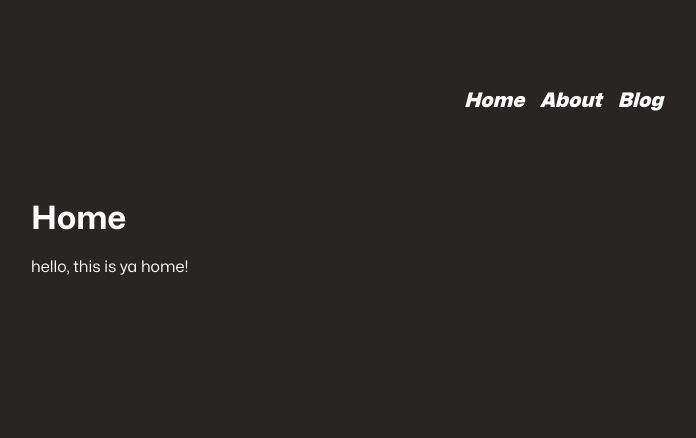
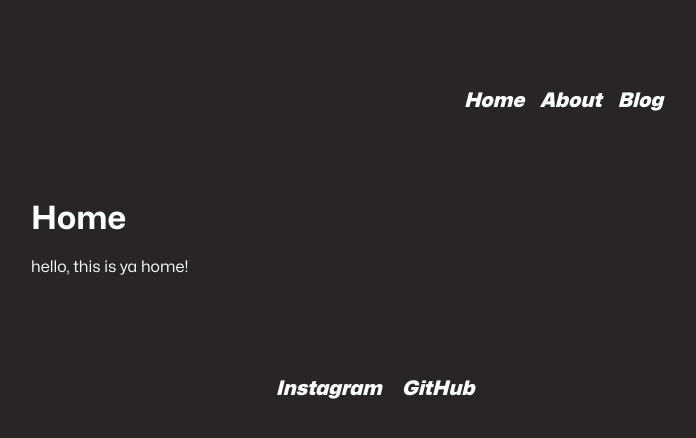
Before and after one commit to snapcracklenpop-dev/tested-telescope, an Astro site: page / in a window 1280 px wide. Shown: the whole page, without its empty margins (293-989 px from the left). Built offline with nearby package versions, Linux system fonts and the light colour scheme; Astro itself is replaced by a stand-in of ours.

Commit message:
created footer with social links

```diff
--- a/src/Layouts/BaseLayout.astro
+++ b/src/Layouts/BaseLayout.astro
@@ -1,6 +1,7 @@
 ---
 import "../styles/global.css";
 import Header from "../components/Header.astro";
+import Footer from "../components/Footer.astro";
 const { pageTitle } = Astro.props;
 ---
 
@@ -17,17 +18,15 @@ const { pageTitle } = Astro.props;
     <Header />
     <div>
       <h1>{pageTitle}</h1>
-      <slot /></div>
-
+      <slot />
+    </div>
+    <Footer/>
   </body>
 </html>
 
 <style>
-
-  div{
+  div {
     max-width: 50%;
-    margin:0 auto;
+    margin: 0 auto;
   }
-
-
 </style>
--- /dev/null
+++ b/src/components/Footer.astro
@@ -0,0 +1,21 @@
+---
+import Nav from "./Nav.astro";
+import Socials from "./Socials.astro";
+---
+
+<div>
+  <Socials />
+</div>
+
+<style>
+  div {
+    font-size: 1.25rem;
+    font-style: oblique;
+    font-weight: 900;
+    display: flex;
+    flex-direction: ;
+    justify-content: center;
+    margin-top: 5rem;
+    margin-bottom: 5rem;
+  }
+</style>
--- /dev/null
+++ b/src/components/Socials.astro
@@ -0,0 +1,29 @@
+---
+---
+
+<ul>
+  <li>
+    <a href="instagram.com/astro.glob">Instagram</a>
+    <a href="github.com/vlCodes17">GitHub</a>
+  </li>
+</ul>
+
+<style>
+  ul {
+    list-style: none;
+  }
+  a {
+    margin-left: 1rem;
+  }
+  a:link {
+    color: white;
+    text-decoration: none;
+  }
+  a:visited {
+    color: white;
+  }
+  a:hover {
+    color: #fca5a5;
+    text-decoration: underline;
+  }
+</style>
```
